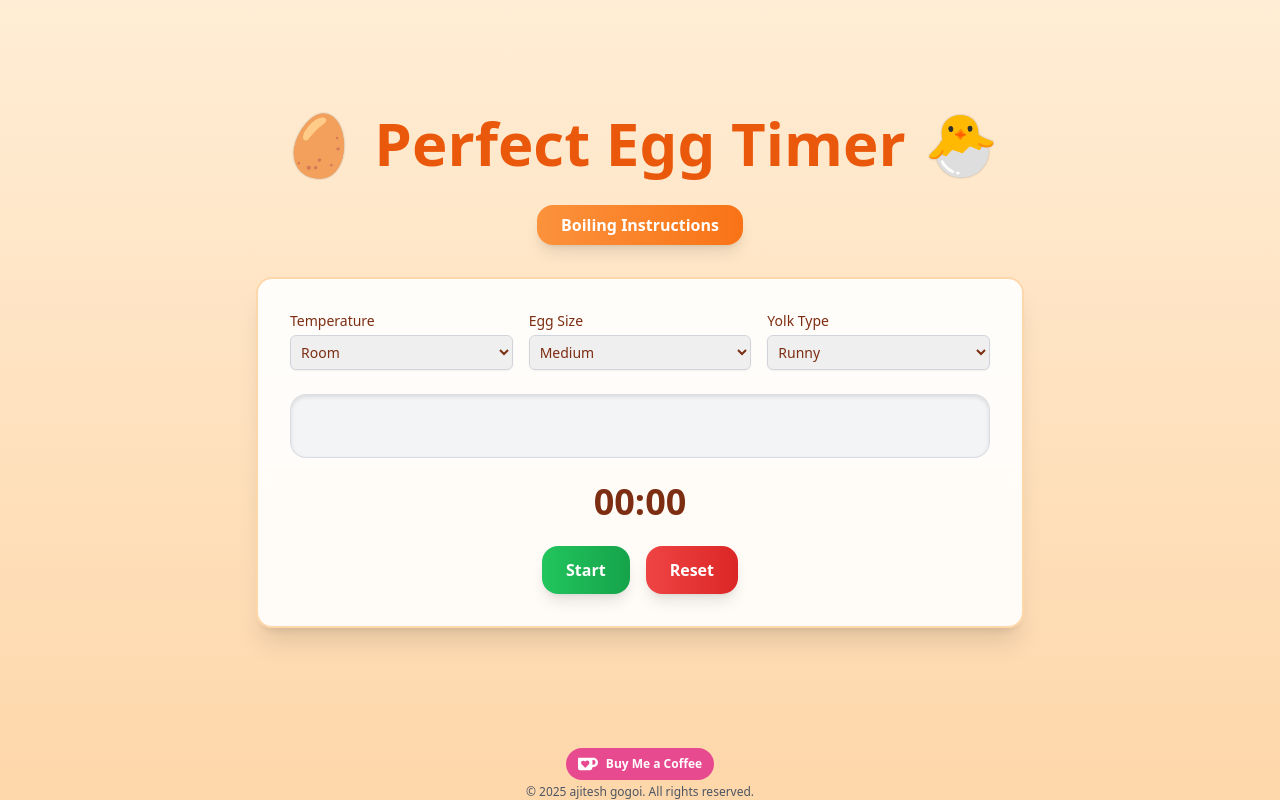
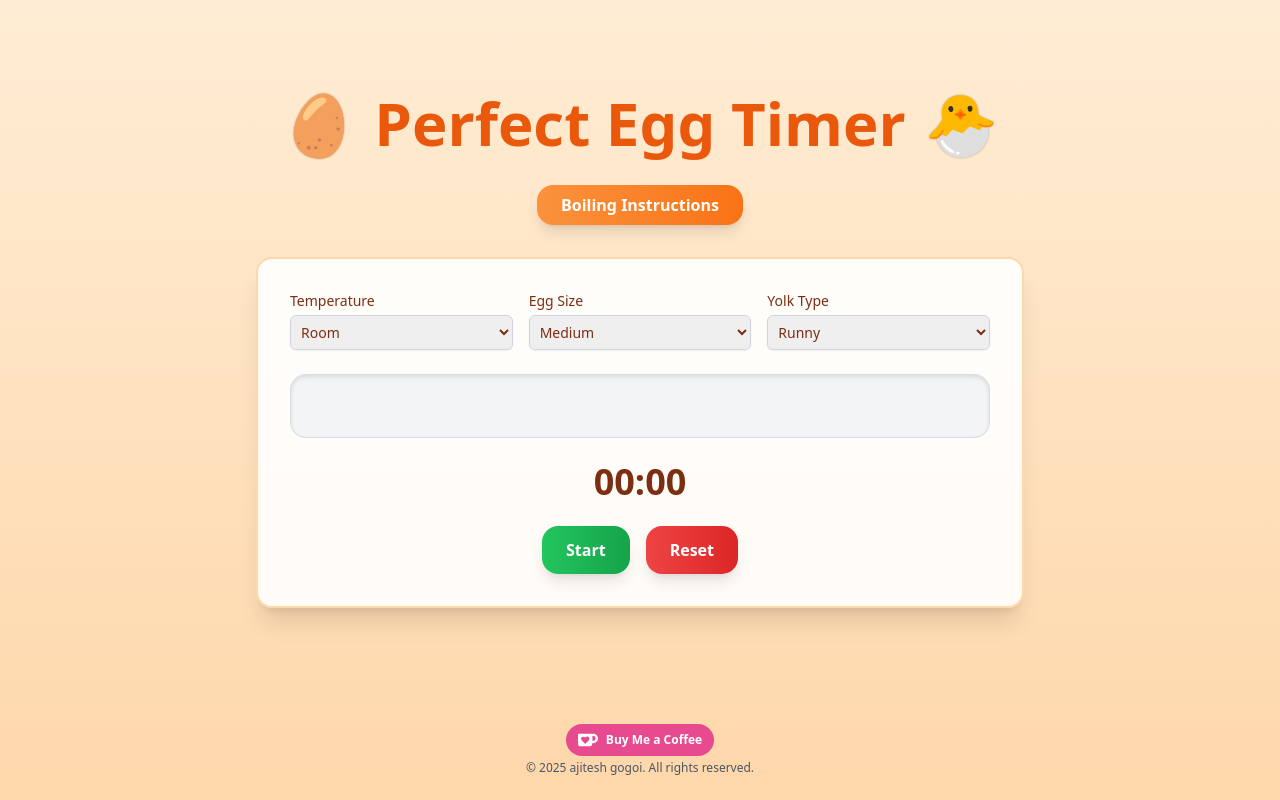
Before and after one commit to ajiteshgogoi/perfect-egg-timer, a React (Create React App) app: page / in a window 1280 px wide. Built offline with nearby package versions, Linux system fonts and the light colour scheme.

Commit message:
Update App.tsx

```diff
--- a/src/App.tsx
+++ b/src/App.tsx
@@ -472,7 +472,7 @@ const App: React.FC = () => {
         </div>
       )}
         </div>
-        <div className="mt-auto mt-2 mb-2py-4 flex flex-col items-center space-y-1 z-30 w-full">
+        <div className="mt-auto mt-2 mb-2 py-4 flex flex-col items-center space-y-1 z-30 w-full">
           <a
             href="https://ko-fi.com/gogoi"
             target="_blank"
```
